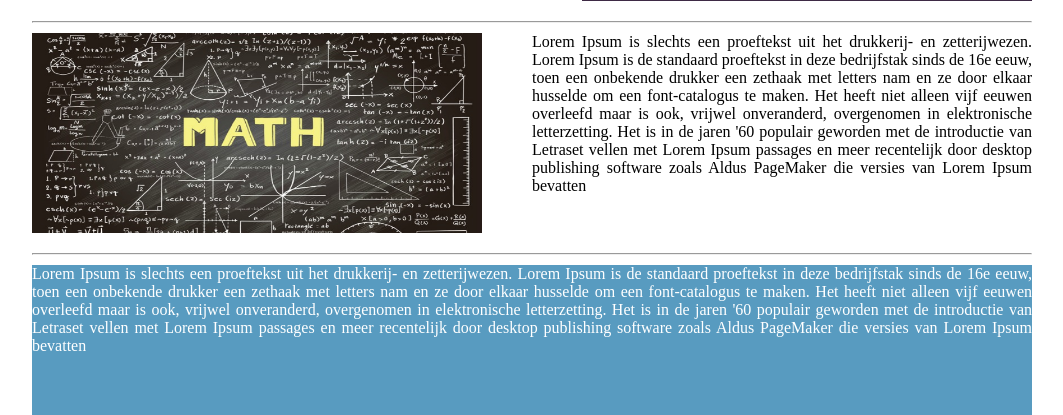
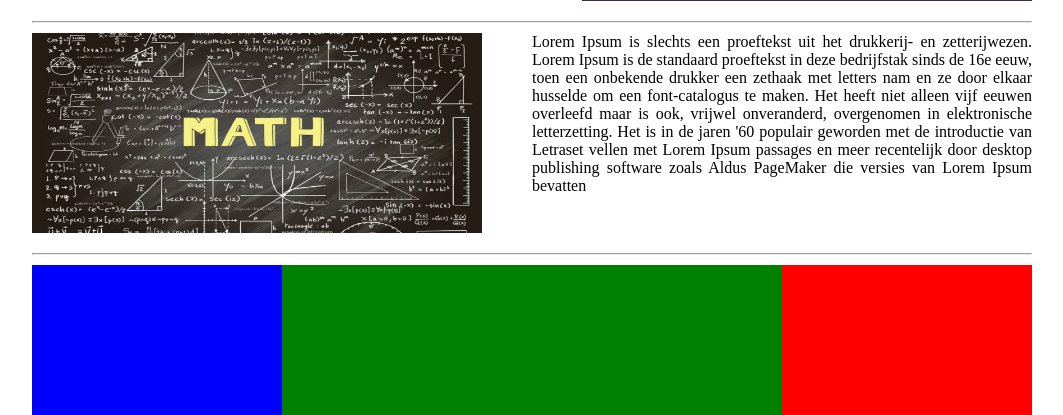
Before and after one commit to PatrickVording/Project-Boze-Wolf, a PHP site: page /home.html in a window 1280 px wide. Shown: the part 614-1029 px from the top of the page, without its empty margins (108-1171 px from the left). Run offline with PHP 8.4, Linux system fonts and the light colour scheme.

Commit message:
Footer aangepast
Footer bestaat nu uit 3 delen express andere kleuren gegeven. originele kleurcode #589BC0

```diff
--- a/home.html
+++ b/home.html
@@ -71,14 +71,12 @@
 				</div>
 			<hr>
 			</div>
-			<div class="footer">
-					<p> Lorem Ipsum is slechts een proeftekst uit het drukkerij- en zetterijwezen. Lorem
-						Ipsum is de standaard proeftekst in deze bedrijfstak sinds de 16e eeuw,
-						toen een onbekende drukker een zethaak met letters nam en ze door elkaar husselde om een font-catalogus te maken. Het heeft niet alleen vijf eeuwen
-						overleefd maar is ook, vrijwel onveranderd, overgenomen in elektronische letterzetting.
-						Het is in de jaren '60 populair geworden met de introductie van Letraset
-						vellen met Lorem Ipsum passages en meer recentelijk door desktop publishing software zoals Aldus PageMaker die versies van Lorem Ipsum bevatten </p>
-				</div>
+					<div class="footerLeft">
+					</div>
+					<div class="footerMid">
+					</div>
+					<div class="footerRight">
+					</div>
 
 		</div>
 	</body>
--- a/stylesheet.css
+++ b/stylesheet.css
@@ -105,11 +105,31 @@ ul	{
 
 
 /*footer gedeelte */
-.footer
+
+
+.footerLeft
 	{
 		margin-top: 10px;
 		height: 150px;
-		width: 1000px;
-		background-color: #589BC0;
-		color: white;
+		float: left;
+		background-color:blue;
+		width: 250px;
 	}
+
+.footerMid
+	{
+		margin-top: 10px;
+		height: 150px;
+		float: left;
+		background-color:green;
+		width: 500px;
+	}
+
+.footerRight
+	{
+		margin-top: 10px;
+		height: 150px;
+		float: left;
+		background-color:red;
+		width: 250px;
+	}
```
